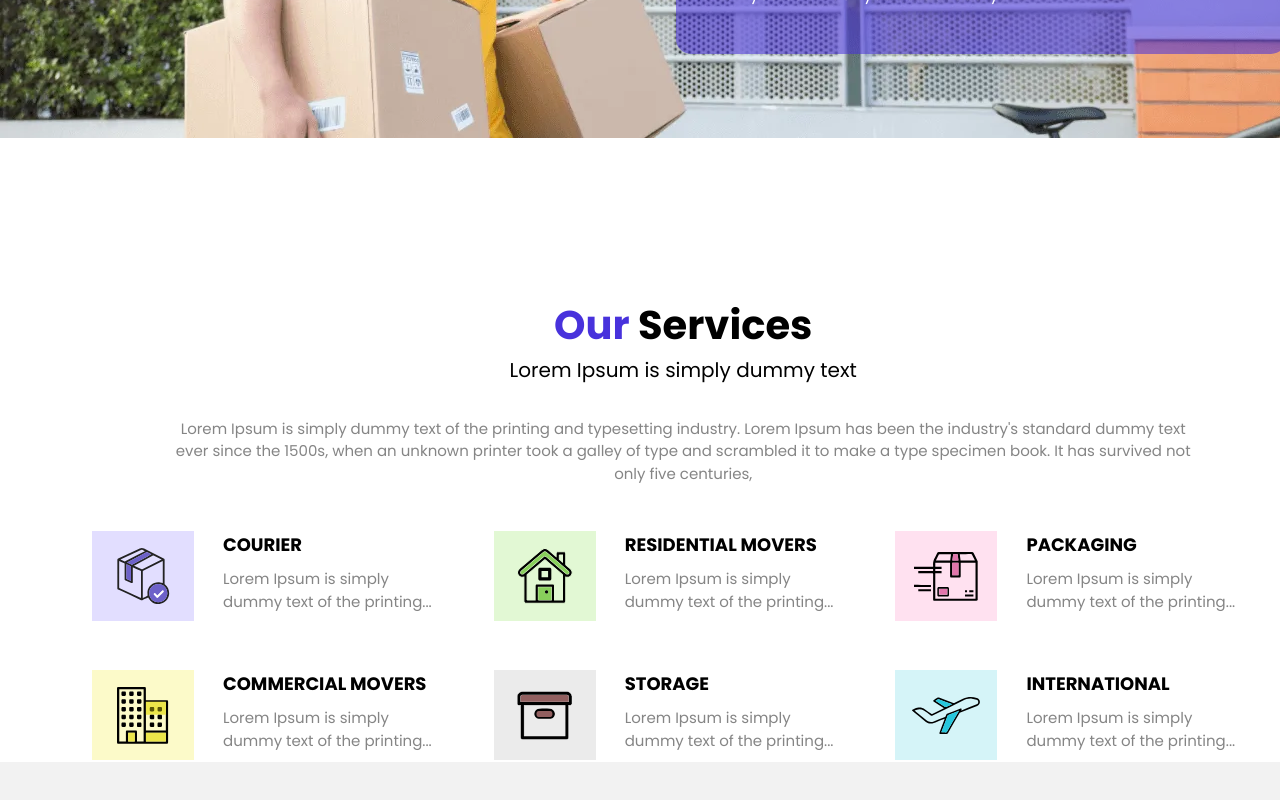
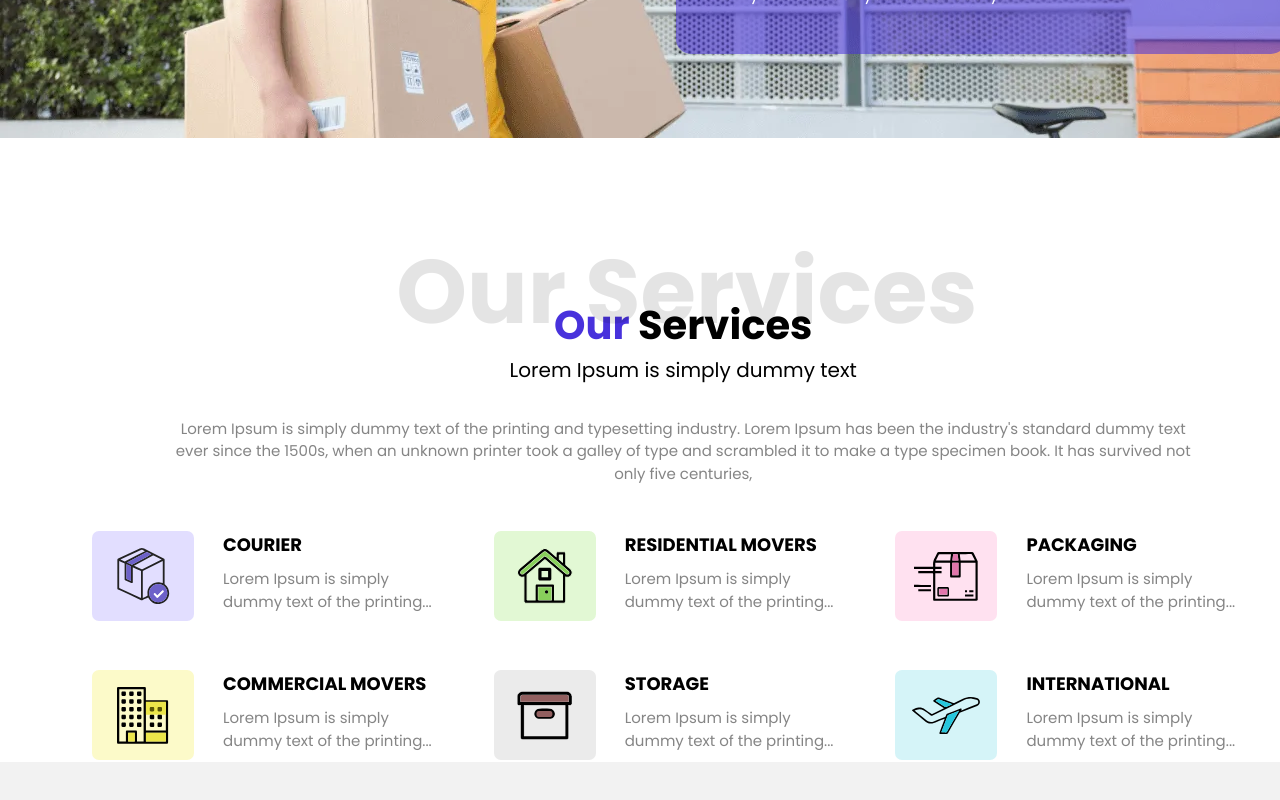
Before and after one commit to tokkaya79/fast-delivery, a React (Create React App) app: page /fast-delivery in a window 1280 px wide. Shown: the part 1612-2412 px from the top of the page. Built offline with nearby package versions, Linux system fonts and the light colour scheme.

Commit message:
added share to title

```diff
--- a/src/components/ourServices/serviceItem/style.scss
+++ b/src/components/ourServices/serviceItem/style.scss
@@ -8,6 +8,7 @@
         justify-content: center;
         align-items: center;
         margin-right: 29px;
+        border-radius: 7px;
     }
     &__title{
         font-size: 18px;
--- a/src/components/ourServices/style.scss
+++ b/src/components/ourServices/style.scss
@@ -1,6 +1,17 @@
 .our-services{
     margin-top: 157px;
     margin-bottom: 150px;
+    position: relative;
+     &::before {
+        content: 'Our Services';
+        position: absolute;
+        font-size: 90px;
+        font-weight: 600;
+        line-height: 1.5;
+        color: #0000001b;
+        top: -70px;
+        left: 29%;
+    }
 
     &__title, &__subtitle, &__text{
         text-align: center;
```
